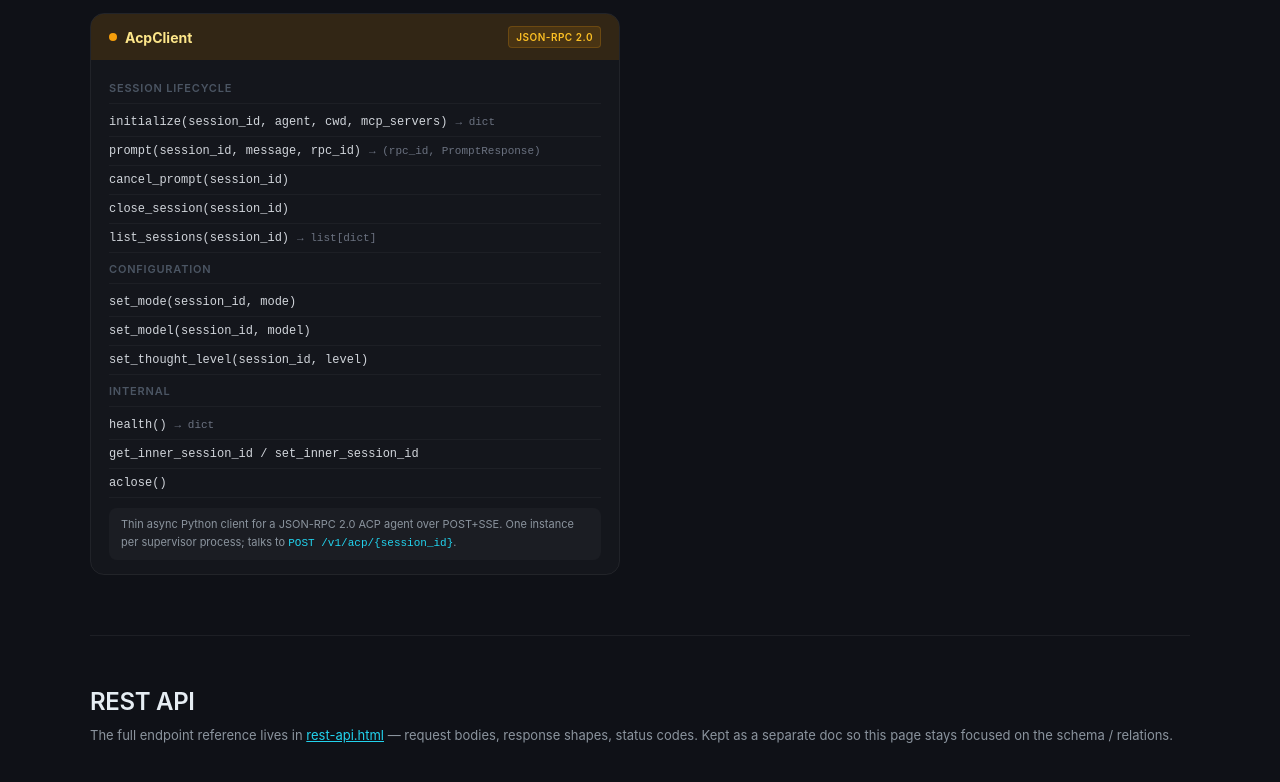
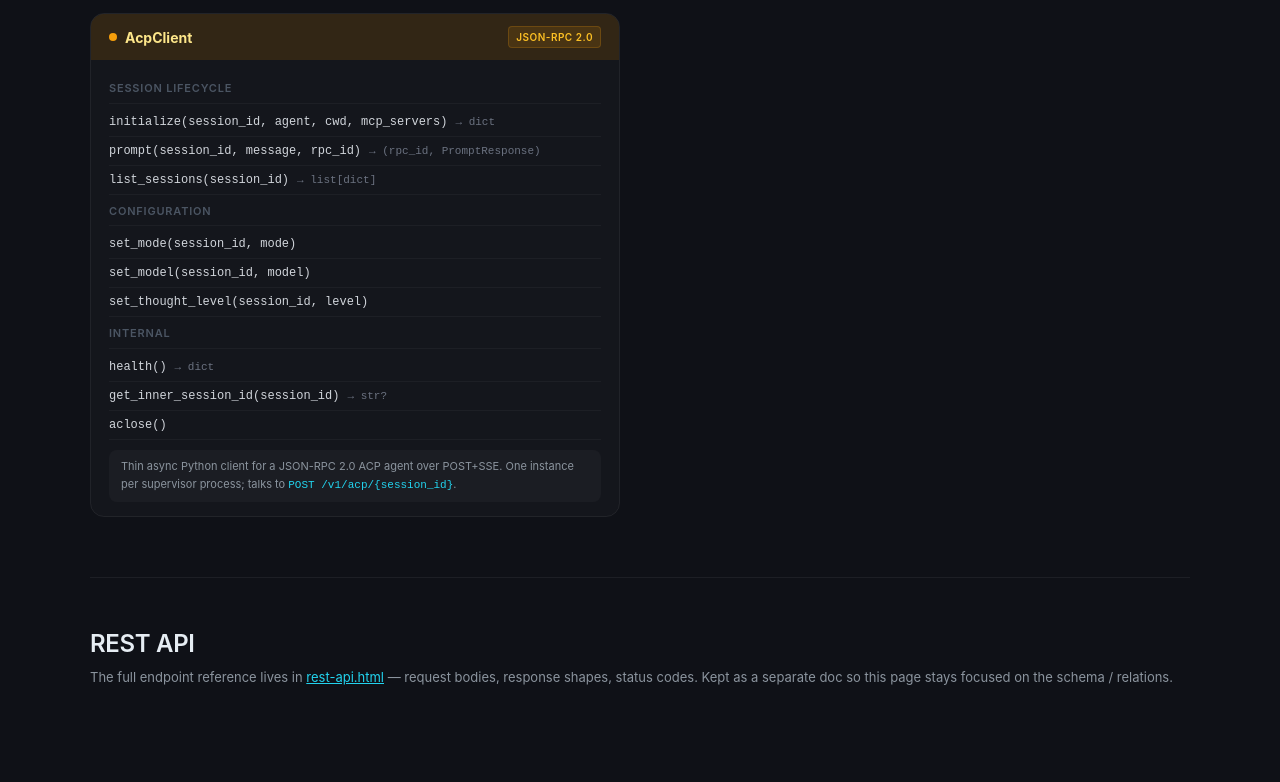
Before and after one commit to listar2000/agent-sdk, a plain HTML site: page docs/data-model.html in a window 1280 px wide. Shown: the part 4653-5435 px from the top of the page. Drawn offline with Linux system fonts and the light colour scheme.

Commit message:
docs(data-model): drop dead AcpClient rows; simplify get_inner_session_id
The three rows under the AcpClient card referenced internal methods
that were either dead (cancel_prompt — superseded by
BaseSandboxSession.cancel_active_prompt at ``POST /sessions/{id}/cancel``)
or never existed on AcpClient (close_session and set_inner_session_id
lived on db.py and were dropped as unused).

Cancel/interrupt is documented at the public surface: the HTTP
``/sessions/{id}/cancel`` endpoint and the SDK ``interrupt=True`` kwarg.

Co-Authored-By: Claude Opus 4.7 (1M context) <noreply@anthropic.com>

```diff
--- a/docs/data-model.html
+++ b/docs/data-model.html
@@ -745,12 +745,6 @@
               <span class="method-ret">→ (rpc_id, PromptResponse)</span>
             </div>
             <div class="method-row">
-              <span class="method-name">cancel_prompt(session_id)</span>
-            </div>
-            <div class="method-row">
-              <span class="method-name">close_session(session_id)</span>
-            </div>
-            <div class="method-row">
               <span class="method-name">list_sessions(session_id)</span>
               <span class="method-ret">→ list[dict]</span>
             </div>
@@ -770,7 +764,8 @@
               <span class="method-ret">→ dict</span>
             </div>
             <div class="method-row">
-              <span class="method-name">get_inner_session_id / set_inner_session_id</span>
+              <span class="method-name">get_inner_session_id(session_id)</span>
+              <span class="method-ret">→ str?</span>
             </div>
             <div class="method-row">
               <span class="method-name">aclose()</span>
```
